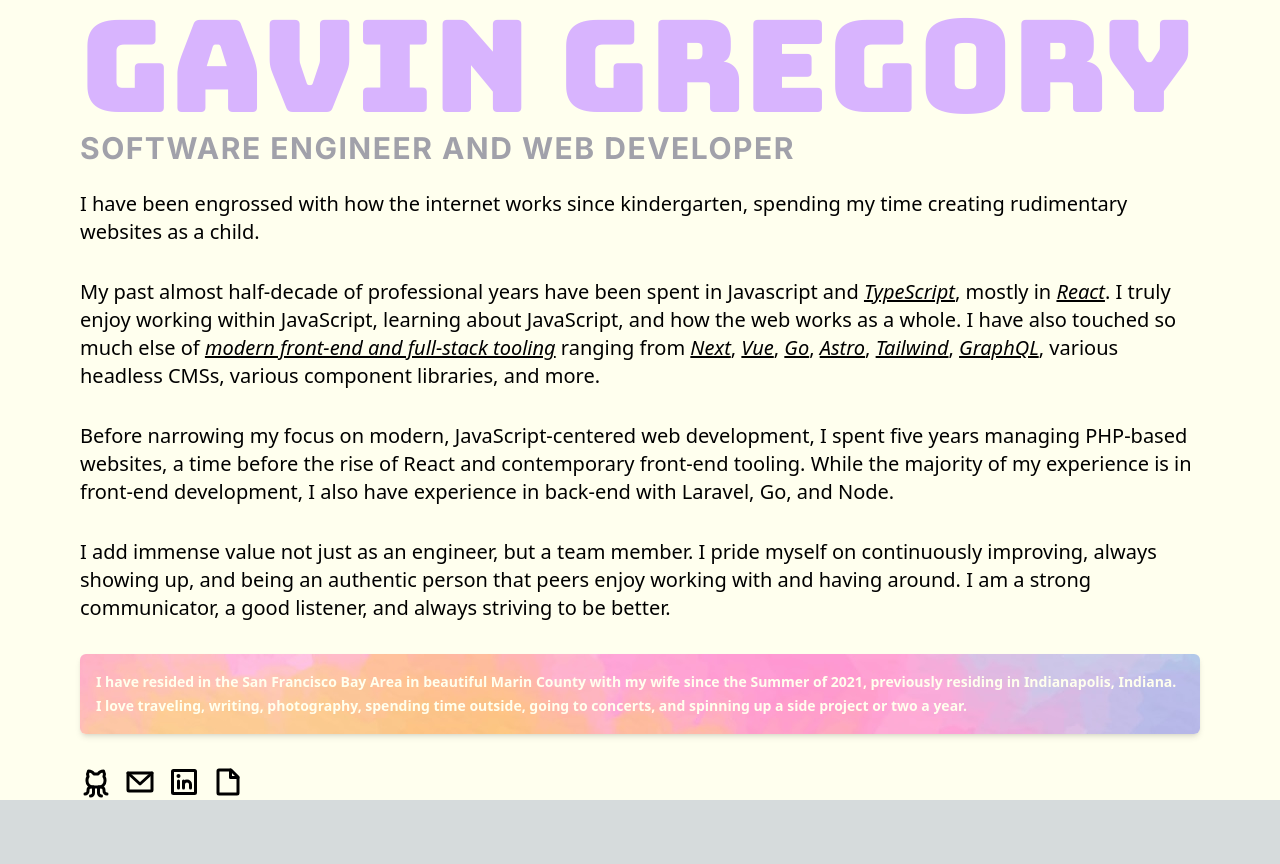
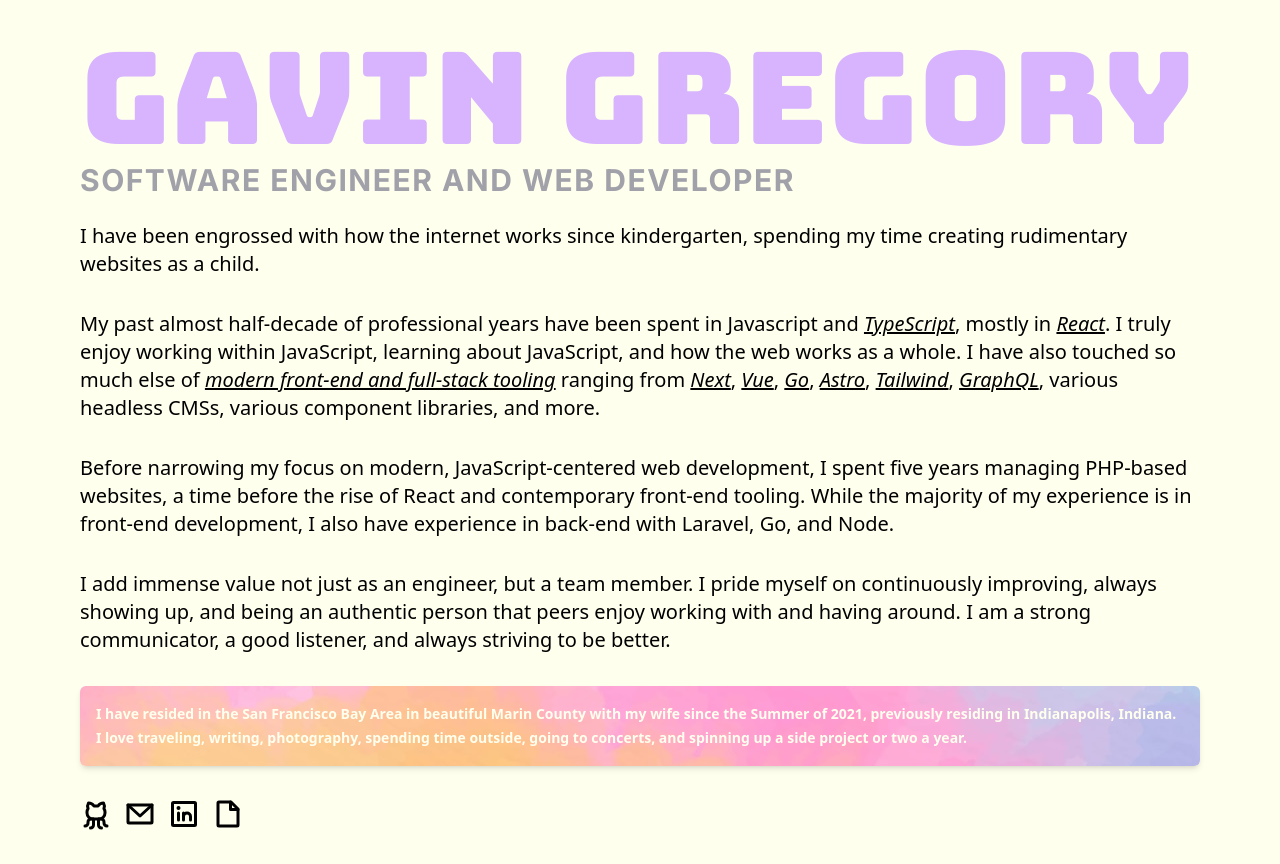
Before and after one commit to gavgrego/gavins-page, a Next.js app: page / in a window 1280 px wide. Before the commit the page ends 800 px from the top, so only its background shows below. Built offline with nearby package versions, Linux system fonts and the light colour scheme.

Commit message:
update spacing

```diff
--- a/app/page.tsx
+++ b/app/page.tsx
@@ -2,7 +2,8 @@
 
 const Home = () => {
   return (
-    <main className="md:h-screen bg-cream-100 text-black">
+    <main className="py-8 bg-cream-100">
+      <div className="md:h-screen  text-black">
         <div className="container flex flex-col justify-center h-full py-4">
           <div className="flex flex-col mb-6">
             <h1 className="text-purple-300 text-5xl md:text-7xl lg:text-9xl">Gavin Gregory</h1>
@@ -19,11 +20,11 @@
 
             <p>
               My past almost half-decade of professional years have been spent in Javascript and{' '}
-            <em>TypeScript</em>, mostly in <em>React</em>. I truly enjoy working within JavaScript,
-            learning about JavaScript, and how the web works as a whole. I have also touched so much
-            else of <em>modern front-end and full-stack tooling</em> ranging from <em>Next</em>,{' '}
-            <em>Vue</em>, <em>Go</em>, <em>Astro</em>, <em>Tailwind</em>, <em>GraphQL</em>, various{' '}
-            headless CMSs, various component libraries, and more.
+              <em>TypeScript</em>, mostly in <em>React</em>. I truly enjoy working within
+              JavaScript, learning about JavaScript, and how the web works as a whole. I have also
+              touched so much else of <em>modern front-end and full-stack tooling</em> ranging from{' '}
+              <em>Next</em>, <em>Vue</em>, <em>Go</em>, <em>Astro</em>, <em>Tailwind</em>,{' '}
+              <em>GraphQL</em>, various headless CMSs, various component libraries, and more.
             </p>
 
             <p>
@@ -56,6 +57,7 @@
             />
           </div>
         </div>
+      </div>
     </main>
   )
 }
```
Lines whose indentation alone changed are shown as unchanged.
